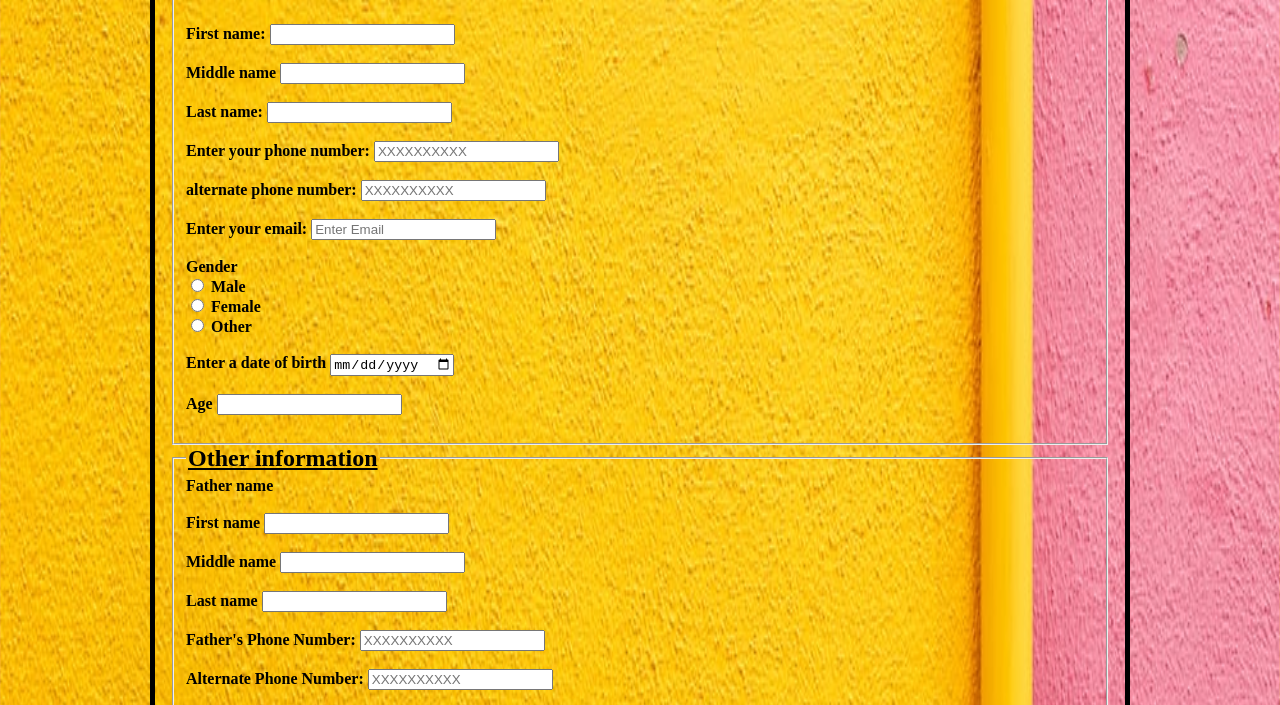
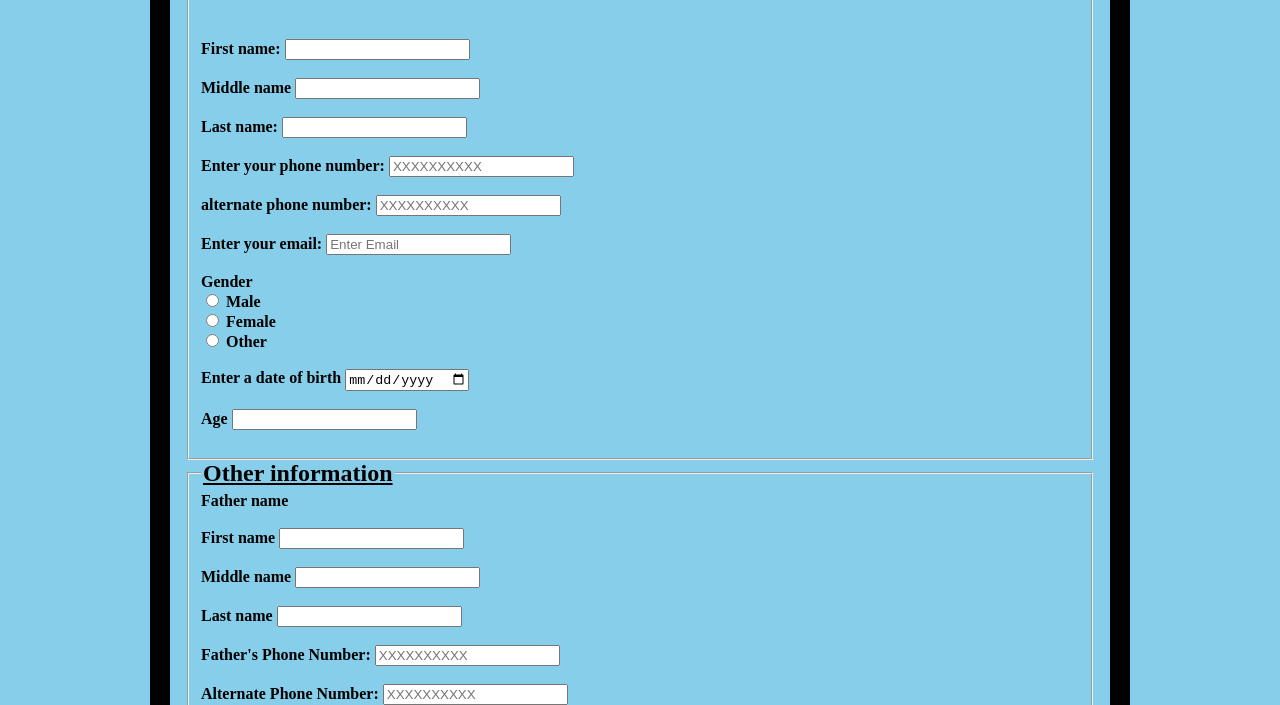
Before and after one commit to DivyankitSingh/DivyankitSingh.github.io, a plain HTML site: page index.html in a window 1280 px wide. Shown: the part 335-1040 px from the top of the page. Drawn offline with Linux system fonts and the light colour scheme.

Commit message:
Update index.html

```diff
--- a/index.html
+++ b/index.html
@@ -45,9 +45,9 @@
           cursor: pointer;
         }
         body{
-            background-image: url("1.jpg") ;
-            background-size: 100% 100%;
+             background-color: skyblue;
             border: 5px solid black;
+            border-width: 20px;
             padding: 15px;
             margin: 150px;
         }
```
